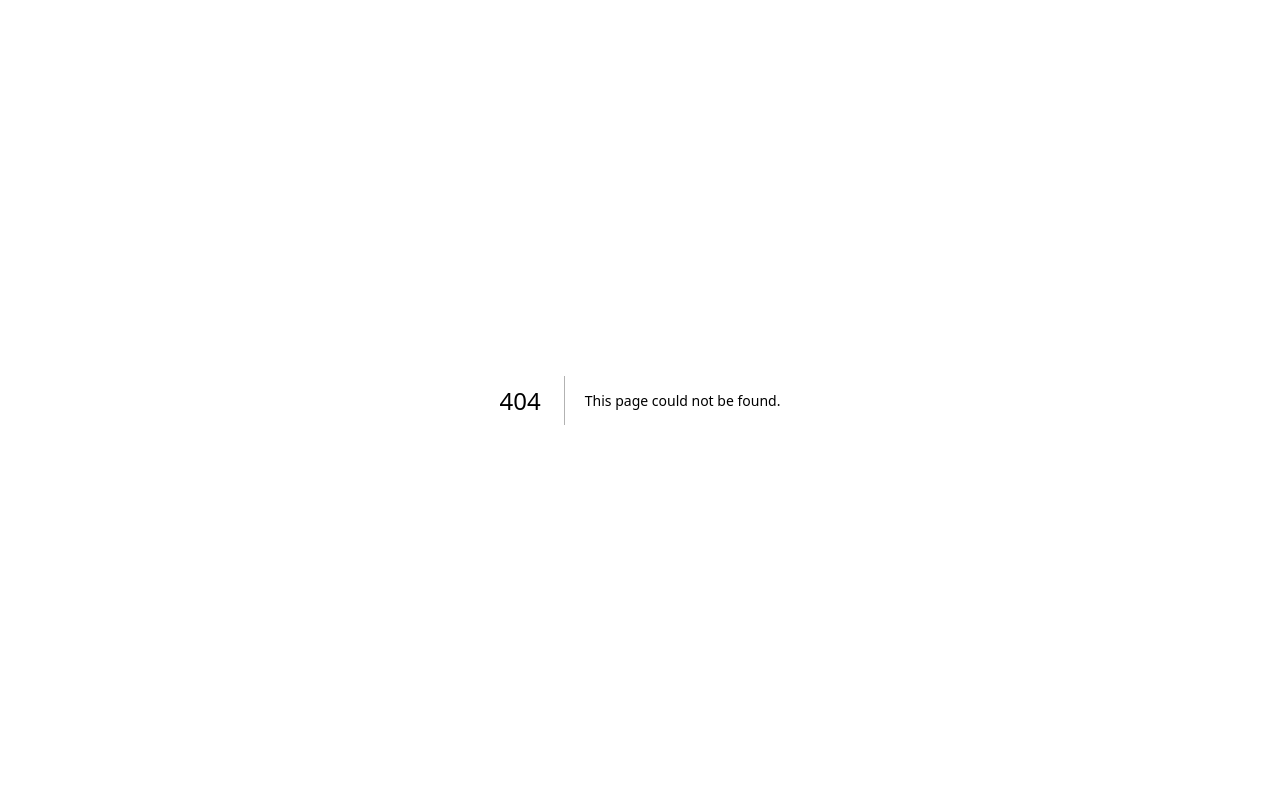
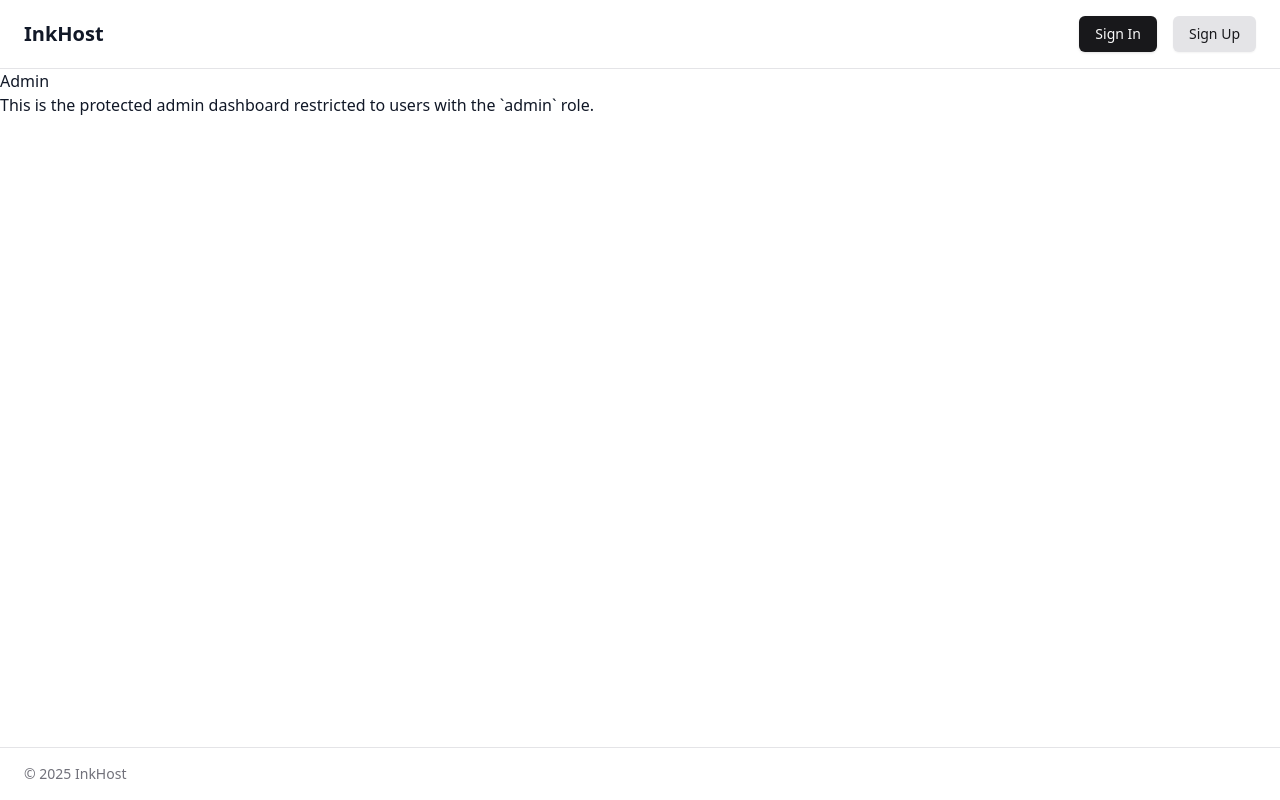
Before and after one commit to jnlabs-dev/inkhost, a Next.js app in the folder apps/web/: page /admin in a window 1280 px wide. Before the commit this address had no page. Built offline with nearby package versions, Linux system fonts and the light colour scheme.

Commit message:
Defined roles, created admin dashboard route protected by role

```diff
--- /dev/null
+++ b/apps/web/app/admin/page.tsx
@@ -0,0 +1,10 @@
+import { Shell } from "@/components/layout/Shell";
+
+export default function AdminDashboard() {
+  return (
+    <Shell>
+      Admin
+      <p>This is the protected admin dashboard restricted to users with the `admin` role.</p>
+    </Shell>
+  );
+}
--- /dev/null
+++ b/apps/web/src/types/globals.d.ts
@@ -0,0 +1,11 @@
+export {}
+
+export type Roles = 'studio' | 'artist' | 'client' | 'admin'
+
+declare global {
+  interface CustomJwtSessionClaims {
+    metadata: {
+      role?: Roles
+    }
+  }
+}
```
Also changed, not shown: apps/web/middleware.ts (+10 -2 lines), apps/web/src/lib/roles.ts (added, +7 -0 lines).
